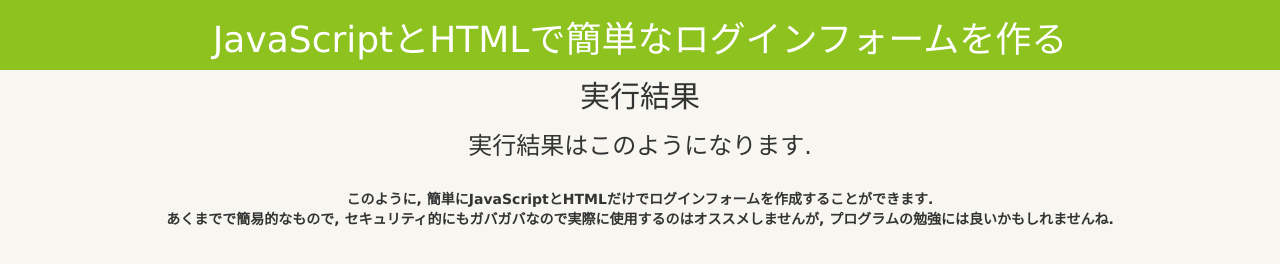
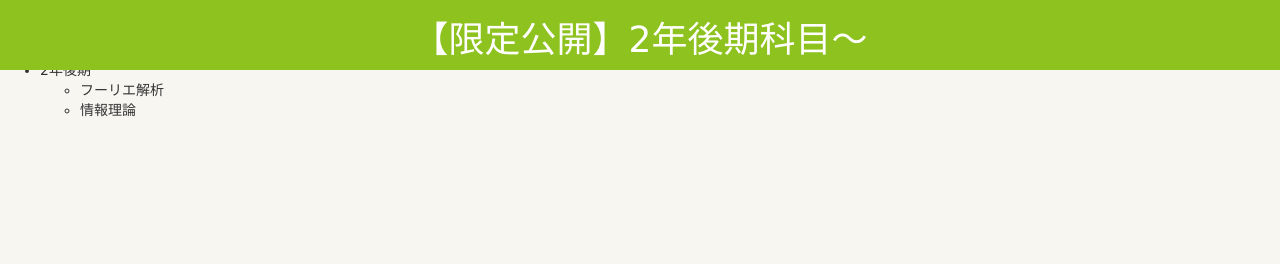
Before and after one commit to jackdawson0410/sample30, a plain HTML site: page userpassword.html in a window 1280 px wide. Drawn offline with Linux system fonts and the light colour scheme.

Commit message:
Update userpassword.html

```diff
--- a/userpassword.html
+++ b/userpassword.html
@@ -3,13 +3,13 @@
 
 <head>
 	<meta charset="UTF-8">
-	<title>実行結果</title>
+	<title>2年後期科目～</title>
 	<link rel="stylesheet" href="style.css">
 </head>
 
 <header>
 	<center>
-		<h1>JavaScriptとHTMLで簡単なログインフォームを作る</h1>
+		<h1>【限定公開】2年後期科目～</h1>
 	</center>
 </header>
 <style>
@@ -26,23 +26,13 @@
 <br>
 <br>
 
-<center>
-	<h2>実行結果</h2>
-</center>
-
-<center>
-
-	<h3>実行結果はこのようになります.</h3>
-	<br>
-	<p>
-		<b>
-			このように, 簡単にJavaScriptとHTMLだけでログインフォームを作成することができます.
-			<br>
-			あくまでで簡易的なもので, セキュリティ的にもガバガバなので実際に使用するのはオススメしませんが, プログラムの勉強には良いかもしれませんね.
-		</b>
-	</p>
-
-</center>
+<ul>
+	<li>2年後期</li>
+	<ul>
+		<li>フーリエ解析</li>
+		<li>情報理論</li>
+	<ul>
+</ul>
 
 </body>
 
```
